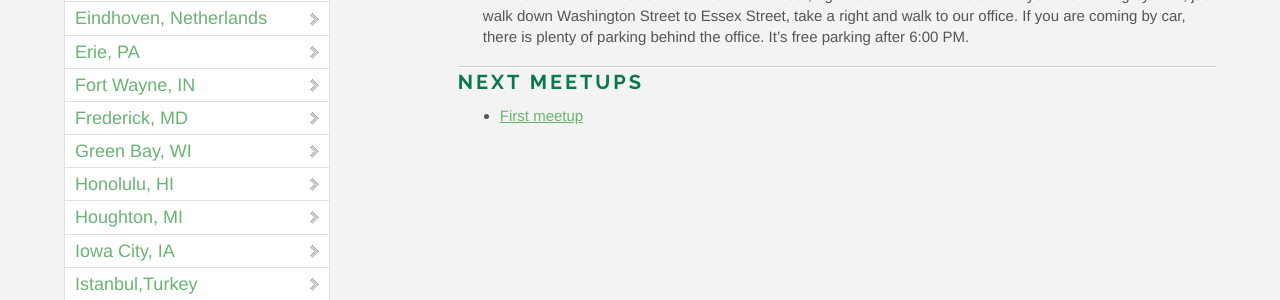
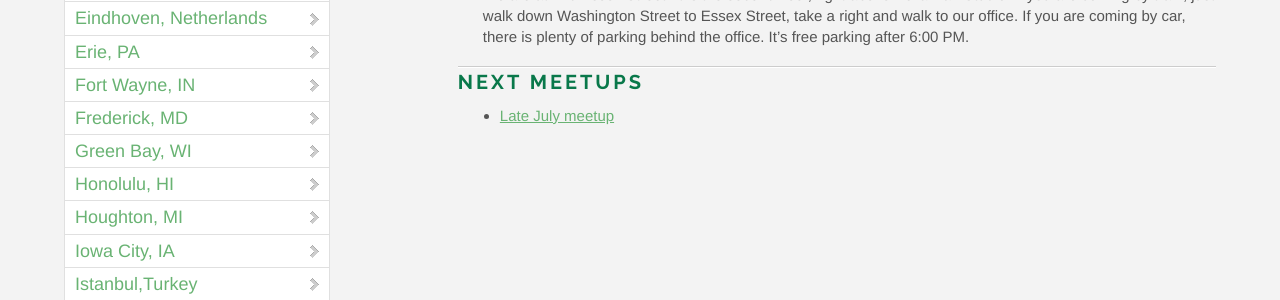
Before and after one commit to OpenHack/openhack.github.com, a Jekyll site: the page built from salem/index.markdown, in a window 1280 px wide and 900 px high, scrolled down 956 px. Shown: the part 153-453 px from the top of the window. Built offline with Jekyll 4.4.1, drawn with Linux system fonts in a browser that asks for light colours; nearby versions of some CDN libraries; comment, search, counter and statistics services are not loaded.

Commit message:
Update index.markdown

```diff
--- a/salem/index.markdown
+++ b/salem/index.markdown
@@ -28,4 +28,4 @@ We are at 276 Essex Street.  It is the second floor, right above Bella Hair Stud
 
 ### Next meetups
 
-* [First meetup](http://www.meetup.com/OpenHack-Salem/events/180761332/)
+* [Late July meetup](http://www.meetup.com/OpenHack-Salem/events/191610882/)
```
